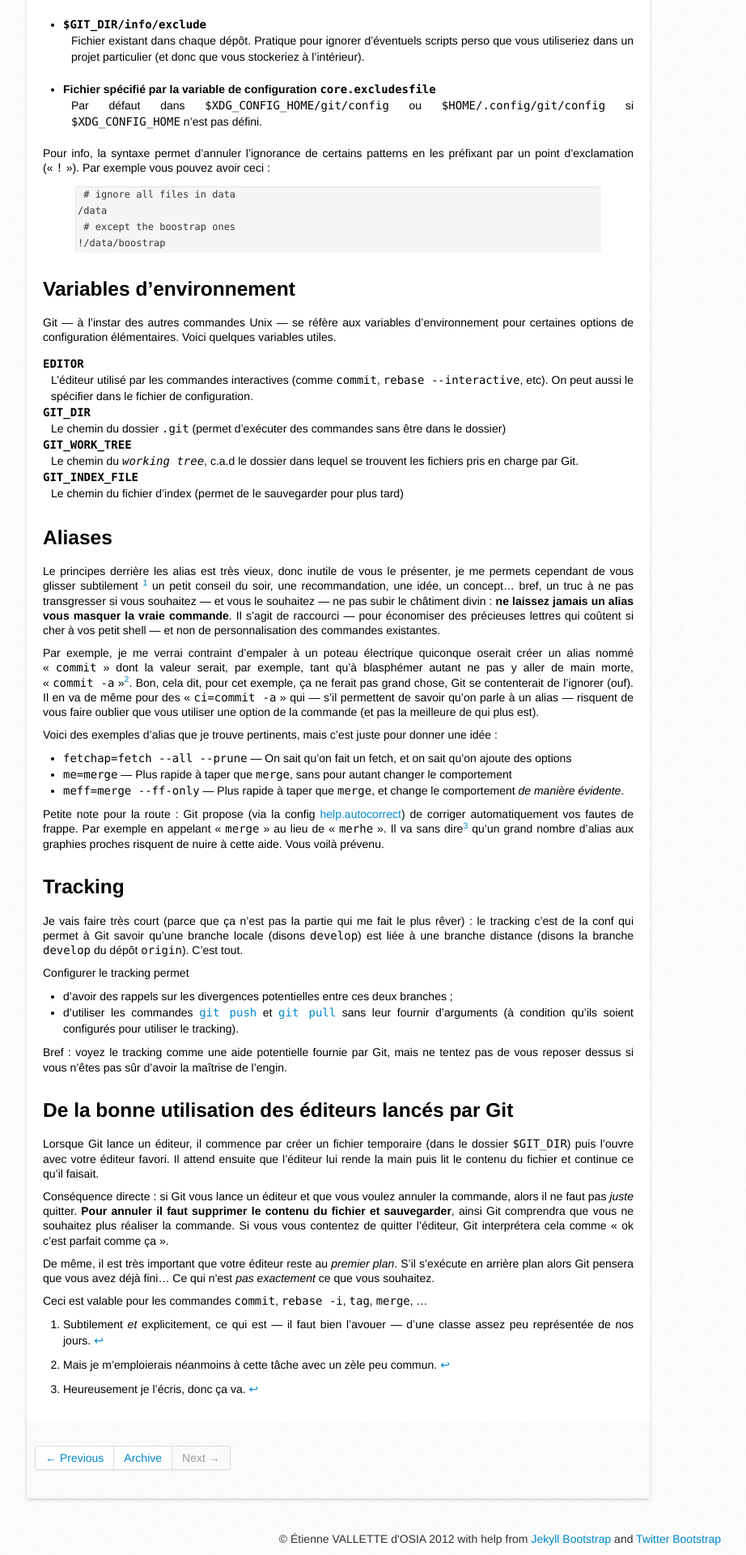
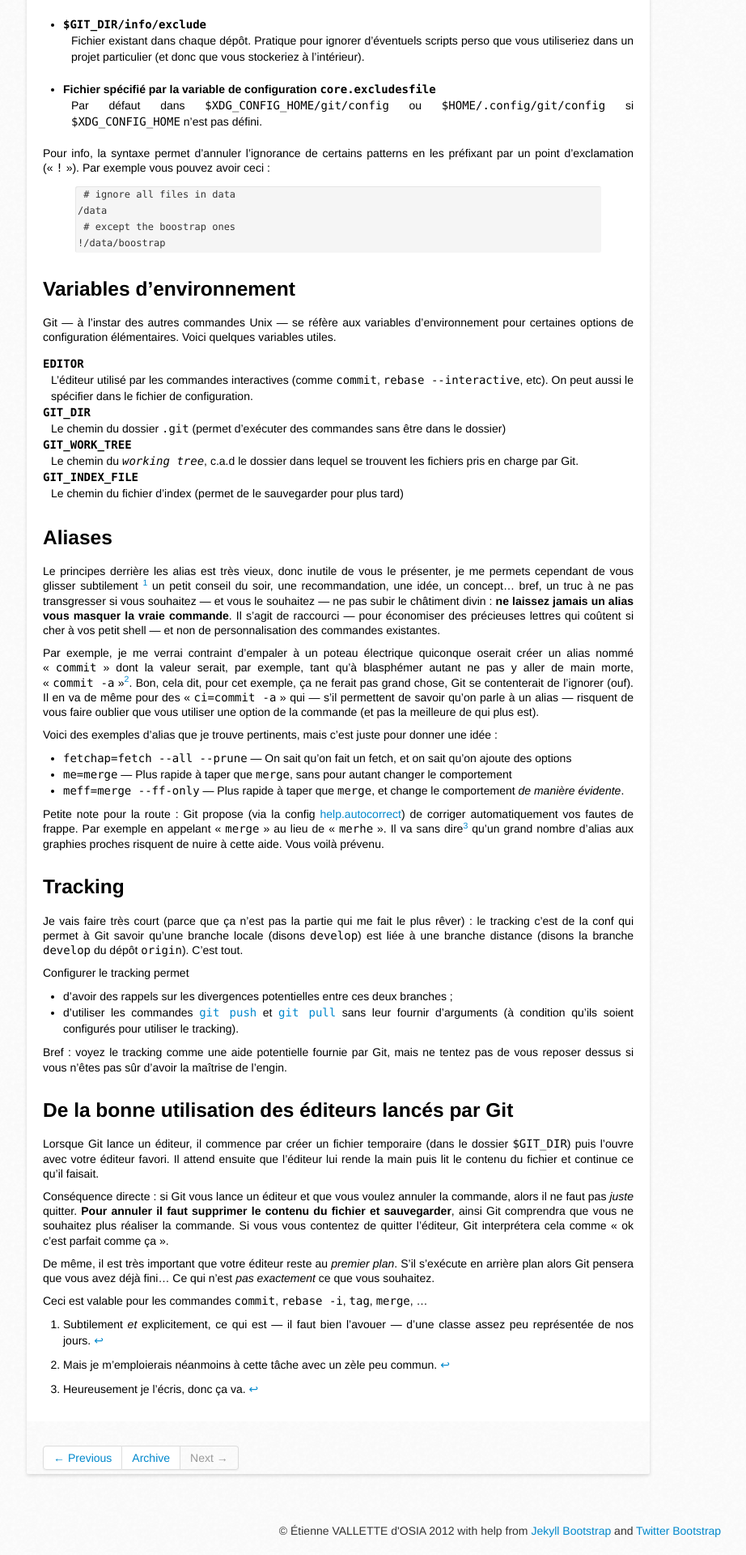
Before and after one commit to dohzya/dohzya.com, a Jekyll site: the page built from index.html, in a window 1280 px wide. Shown: the part 1239-3159 px from the top of the page at 81% size, without its empty margins (22-944 px from the left). Built offline with Jekyll 4.4.1, drawn with Linux system fonts in a browser that asks for light colours.

Commit message:
style: Fix posts' footers padding

```diff
--- a/assets/css/style.css
+++ b/assets/css/style.css
@@ -105,7 +105,7 @@
 }
 
 .post-after {
-  padding: 10px;
+  padding: 10px 20px 0 20px;
   /*background: rgb(97%, 97%, 97%);*/
 }
 
```
